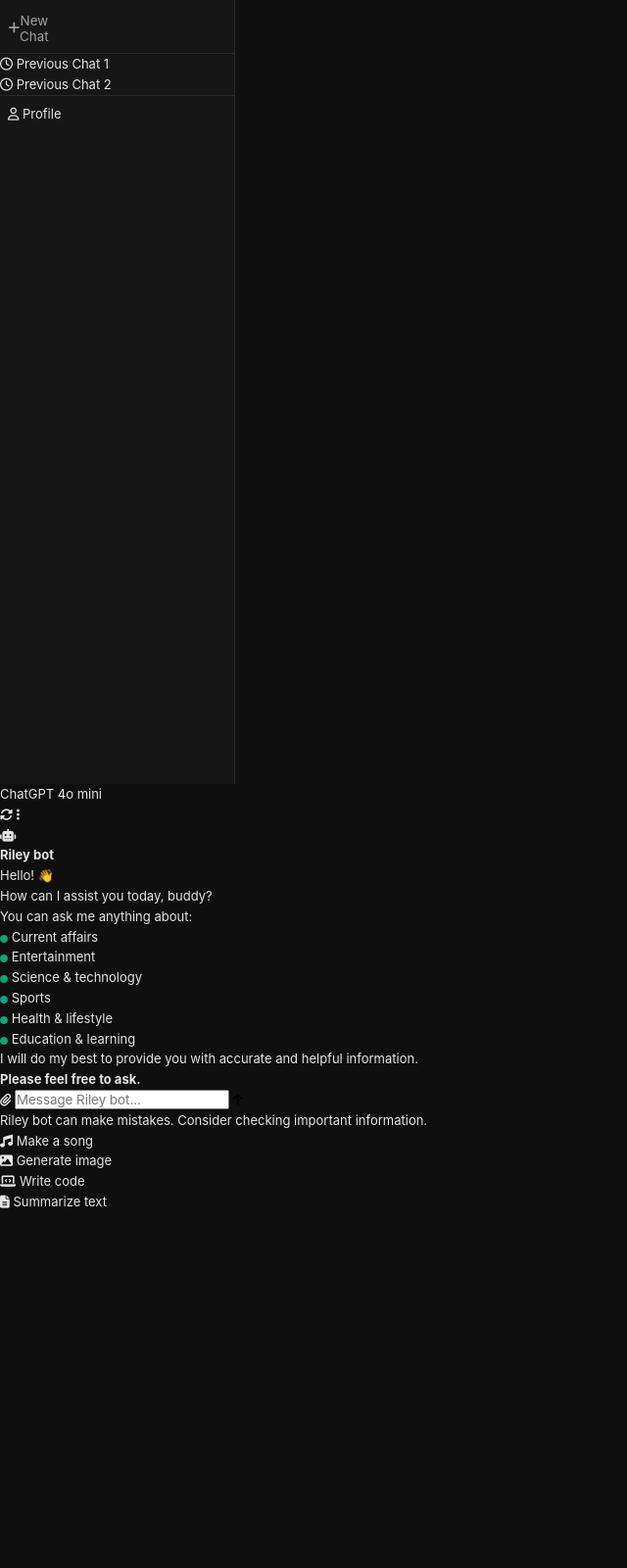
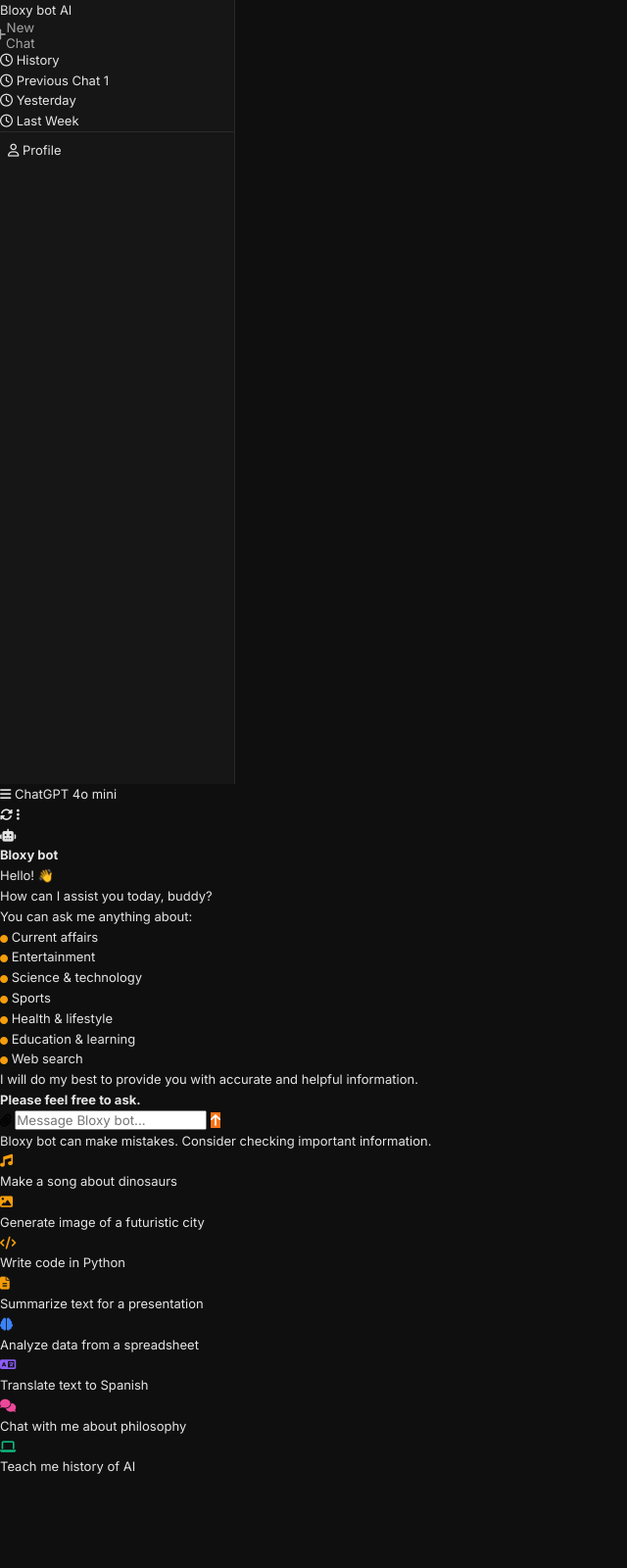
Before and after one commit to alvinogthegreat177-stack/Bloxy-bot, a FastAPI app: page / in a window 1280 px wide. Shown: the whole page at 98% size, without its empty margins (0-640 px from the left). Run offline with FastAPI, Linux system fonts and the light colour scheme; some libraries are stand-ins or nearby versions.

Commit message:
index.html

```diff
--- a/templates/index.html
+++ b/templates/index.html
@@ -3,82 +3,160 @@
 <head>
     <meta charset="UTF-8">
     <meta name="viewport" content="width=device-width, initial-scale=1.0">
-    <title>AI Chat Interface</title>
+    <title>Bloxy bot AI</title>
     <link rel="stylesheet" href="styles.css">
-    <!-- Icons (FontAwesome for the side icons) -->
+    <!-- Exact Icons from image -->
     <link rel="stylesheet" href="https://cdnjs.cloudflare.com/ajax/libs/font-awesome/6.4.0/css/all.min.css">
+    <!-- Font -->
+    <link href="https://fonts.googleapis.com/css2?family=Inter:wght@300;400;500;600;700&display=swap" rel="stylesheet">
 </head>
 <body>
+
     <div class="app-container">
-        <!-- Sidebar -->
+        <!-- ================= SIDEBAR ================= -->
         <aside class="sidebar">
-            <div class="sidebar-header">
-                <button class="new-chat-btn"><i class="fa-solid fa-plus"></i> New Chat</button>
+            <div class="logo-area">
+                <span class="app-title">Bloxy bot AI</span>
             </div>
+
+            <div class="new-chat-wrapper">
+                <button class="new-chat-btn">
+                    <i class="fa-solid fa-plus"></i> New Chat
+                </button>
+            </div>
+
             <div class="sidebar-history">
-                <div class="history-item"><i class="fa-regular fa-clock"></i> Previous Chat 1</div>
-                <div class="history-item"><i class="fa-regular fa-clock"></i> Previous Chat 2</div>
+                <div class="history-item"><i class="fa-regular fa-clock"></i> <span>History</span></div>
+                <div class="history-item"><i class="fa-regular fa-clock"></i> <span>Previous Chat 1</span></div>
+                <div class="history-item"><i class="fa-regular fa-clock"></i> <span>Yesterday</span></div>
+                <div class="history-item"><i class="fa-regular fa-clock"></i> <span>Last Week</span></div>
             </div>
+
             <div class="sidebar-footer">
-                <div class="profile-btn"><i class="fa-regular fa-user"></i> Profile</div>
+                <div class="profile-btn"><i class="fa-regular fa-user"></i> <span>Profile</span></div>
             </div>
         </aside>
 
-        <!-- Main Content -->
+        <!-- ================= MAIN CHAT AREA ================= -->
         <main class="main-content">
             <header class="chat-header">
-                <span>ChatGPT 4o mini</span>
-                <div class="header-icons">
+                <div class="header-left">
+                    <i class="fa-solid fa-bars sidebar-toggle"></i>
+                    <span class="model-name">ChatGPT 4o mini</span>
+                </div>
+                <div class="header-right">
                     <i class="fa-solid fa-rotate"></i>
                     <i class="fa-solid fa-ellipsis-vertical"></i>
                 </div>
             </header>
 
+            <div class="chat-area-wrapper" id="chatAreaWrapper">
                 <div class="chat-area" id="chatArea">
-                <!-- AI Greeting Message -->
-                <div class="message ai-message">
+
+                    <!-- EXACT WELCOME MESSAGE FROM IMAGE -->
+                    <div class="message ai-message" id="welcomeMessage">
                         <div class="avatar"><i class="fa-solid fa-robot"></i></div>
                         <div class="content">
-                        <h4>Riley bot</h4>
-                        <p>Hello! 👋</p>
-                        <p>How can I assist you today, buddy?</p>
-                        <p>You can ask me anything about:</p>
-                        <ul>
-                            <li><i class="fa-solid fa-circle" style="color: #10a37f; font-size: 8px;"></i> Current affairs</li>
-                            <li><i class="fa-solid fa-circle" style="color: #10a37f; font-size: 8px;"></i> Entertainment</li>
-                            <li><i class="fa-solid fa-circle" style="color: #10a37f; font-size: 8px;"></i> Science & technology</li>
-                            <li><i class="fa-solid fa-circle" style="color: #10a37f; font-size: 8px;"></i> Sports</li>
-                            <li><i class="fa-solid fa-circle" style="color: #10a37f; font-size: 8px;"></i> Health & lifestyle</li>
-                            <li><i class="fa-solid fa-circle" style="color: #10a37f; font-size: 8px;"></i> Education & learning</li>
+                            <h4 class="bot-name">Bloxy bot</h4>
+                            <p class="greeting">Hello! 👋</p>
+                            <p class="sub-greeting">How can I assist you today, buddy?</p>
+                            <p class="list-header">You can ask me anything about:</p>
+                            <ul class="capabilities-list">
+                                <li><i class="fa-solid fa-circle" style="color: #F59E0B; font-size: 8px;"></i> Current affairs</li>
+                                <li><i class="fa-solid fa-circle" style="color: #F59E0B; font-size: 8px;"></i> Entertainment</li>
+                                <li><i class="fa-solid fa-circle" style="color: #F59E0B; font-size: 8px;"></i> Science & technology</li>
+                                <li><i class="fa-solid fa-circle" style="color: #F59E0B; font-size: 8px;"></i> Sports</li>
+                                <li><i class="fa-solid fa-circle" style="color: #F59E0B; font-size: 8px;"></i> Health & lifestyle</li>
+                                <li><i class="fa-solid fa-circle" style="color: #F59E0B; font-size: 8px;"></i> Education & learning</li>
+                                <li><i class="fa-solid fa-circle" style="color: #F59E0B; font-size: 8px;"></i> Web search</li>
                             </ul>
-                        <p>I will do my best to provide you with accurate and helpful information.</p>
-                        <p><strong>Please feel free to ask.</strong></p>
+                            <p class="footer-note">I will do my best to provide you with accurate and helpful information.</p>
+                            <p class="footer-note-2"><strong>Please feel free to ask.</strong></p>
                         </div>
                     </div>
 
-                <!-- Messages will be injected here by JS -->
+                    <!-- Dynamic Messages go here -->
                     <div id="messageContainer"></div>
                 </div>
-
-            <!-- Input Area -->
-            <div class="input-area">
-                <div class="input-wrapper">
-                    <i class="fa-solid fa-paperclip attachment-icon"></i>
-                    <input type="text" id="userInput" placeholder="Message Riley bot..." autocomplete="off">
-                    <button id="sendBtn"><i class="fa-solid fa-arrow-up"></i></button>
-                </div>
-                <p class="disclaimer">Riley bot can make mistakes. Consider checking important information.</p>
             </div>
 
-            <!-- Action Cards (At bottom, like the image) -->
+            <!-- ================= INPUT AREA ================= -->
+            <div class="input-section">
+                <div class="input-wrapper">
+                    <button class="attachment-btn"><i class="fa-solid fa-paperclip"></i></button>
+                    <input type="text" id="userInput" placeholder="Message Bloxy bot..." autocomplete="off">
+                    <button class="send-btn" id="sendBtn"><i class="fa-solid fa-arrow-up"></i></button>
+                </div>
+                <p class="disclaimer">Bloxy bot can make mistakes. Consider checking important information.</p>
+            </div>
+
+            <!-- ================= ACTION CARDS (EXACT 8 FROM IMAGE) ================= -->
+            <div class="action-cards-container">
                 <div class="action-cards">
-                <div class="card"><i class="fa-solid fa-music"></i> <span>Make a song</span></div>
-                <div class="card"><i class="fa-solid fa-image"></i> <span>Generate image</span></div>
-                <div class="card"><i class="fa-solid fa-laptop-code"></i> <span>Write code</span></div>
-                <div class="card"><i class="fa-solid fa-file-lines"></i> <span>Summarize text</span></div>
+                    <!-- Row 1 -->
+                    <div class="card">
+                        <div class="card-icon" style="color: #F59E0B;"><i class="fa-solid fa-music"></i></div>
+                        <div class="card-text">
+                            <span class="card-title">Make a song</span>
+                            <span class="card-sub">about dinosaurs</span>
                         </div>
+                    </div>
+                    <div class="card">
+                        <div class="card-icon" style="color: #F59E0B;"><i class="fa-solid fa-image"></i></div>
+                        <div class="card-text">
+                            <span class="card-title">Generate image</span>
+                            <span class="card-sub">of a futuristic city</span>
+                        </div>
+                    </div>
+                    <div class="card">
+                        <div class="card-icon" style="color: #F59E0B;"><i class="fa-solid fa-code"></i></div>
+                        <div class="card-text">
+                            <span class="card-title">Write code</span>
+                            <span class="card-sub">in Python</span>
+                        </div>
+                    </div>
+                    <div class="card">
+                        <div class="card-icon" style="color: #F59E0B;"><i class="fa-solid fa-file-lines"></i></div>
+                        <div class="card-text">
+                            <span class="card-title">Summarize text</span>
+                            <span class="card-sub">for a presentation</span>
+                        </div>
+                    </div>
+                    <!-- Row 2 -->
+                    <div class="card">
+                        <div class="card-icon" style="color: #3B82F6;"><i class="fa-solid fa-brain"></i></div>
+                        <div class="card-text">
+                            <span class="card-title">Analyze data</span>
+                            <span class="card-sub">from a spreadsheet</span>
+                        </div>
+                    </div>
+                    <div class="card">
+                        <div class="card-icon" style="color: #8B5CF6;"><i class="fa-solid fa-language"></i></div>
+                        <div class="card-text">
+                            <span class="card-title">Translate text</span>
+                            <span class="card-sub">to Spanish</span>
+                        </div>
+                    </div>
+                    <div class="card">
+                        <div class="card-icon" style="color: #EC4899;"><i class="fa-solid fa-comments"></i></div>
+                        <div class="card-text">
+                            <span class="card-title">Chat with me</span>
+                            <span class="card-sub">about philosophy</span>
+                        </div>
+                    </div>
+                    <div class="card">
+                        <div class="card-icon" style="color: #10B981;"><i class="fa-solid fa-laptop"></i></div>
+                        <div class="card-text">
+                            <span class="card-title">Teach me</span>
+                            <span class="card-sub">history of AI</span>
+                        </div>
+                    </div>
+                </div>
+            </div>
+
         </main>
     </div>
+
     <script src="app.js"></script>
 </body>
 </html>
```
Lines whose indentation alone changed are shown as unchanged.
